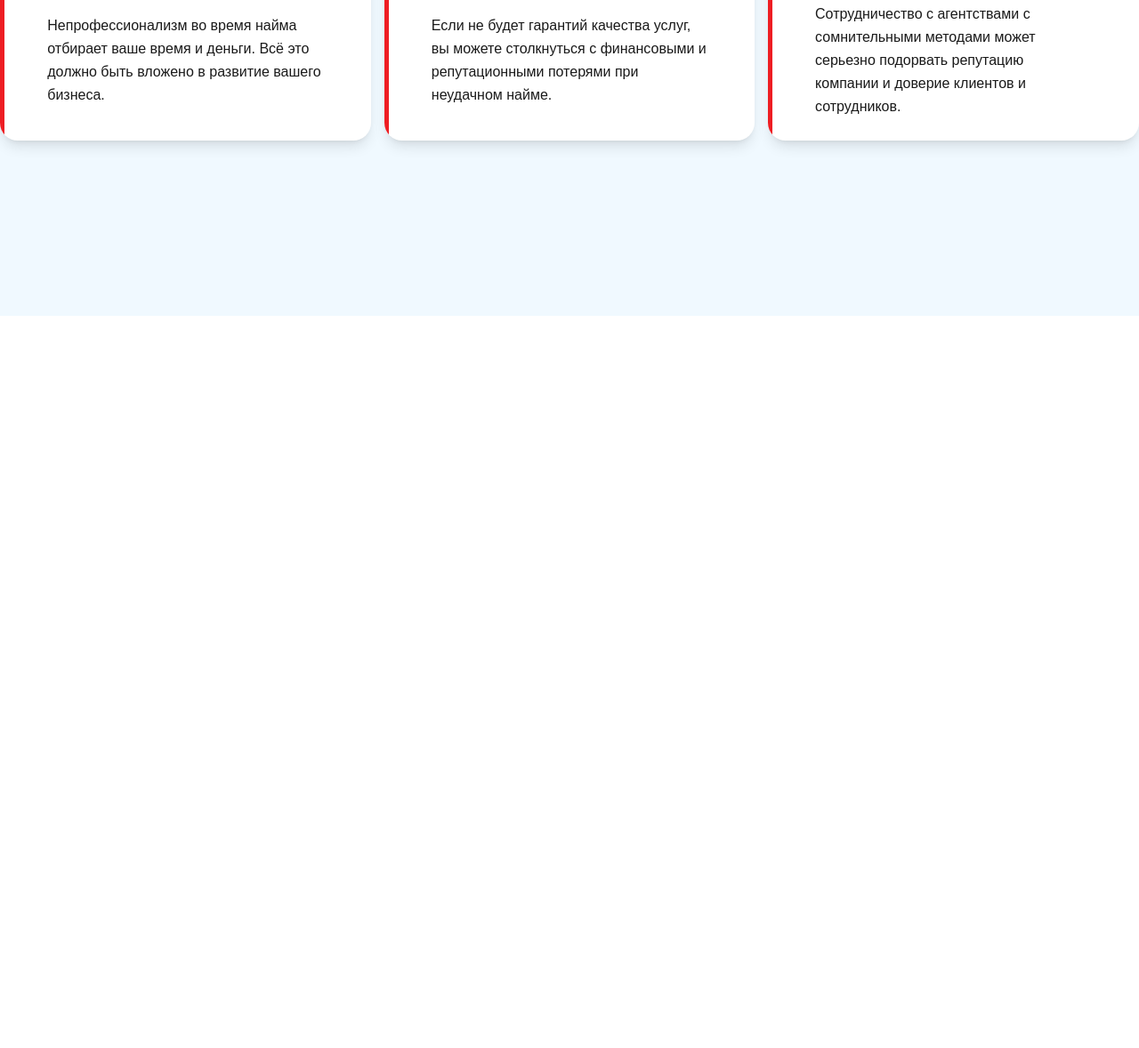
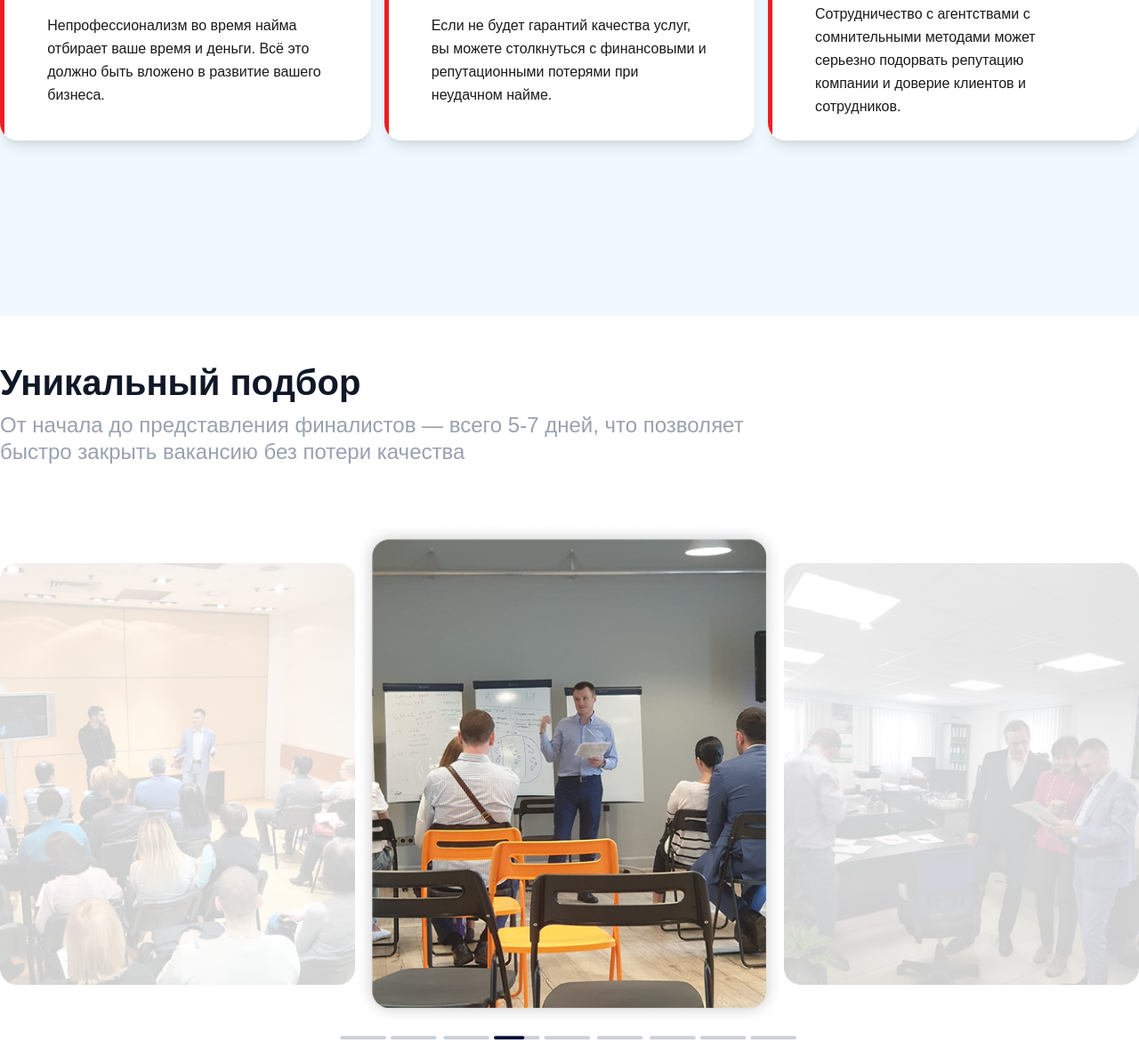
Before and after one commit to sino-Git379/TailwindExam2, a website: page index.html in a window 1280 px wide. Shown: the part 9104-10282 px from the top of the page at 89% size. Before the commit the page ends 9459 px from the top, so only its background shows below. Drawn offline with Linux system fonts and the light colour scheme.

Commit message:
13th section + Media Content

```diff
--- a/index.html
+++ b/index.html
@@ -595,6 +595,18 @@
         </div>
 
     </section>
+    <section class="max-w-[1440px] mx-auto lg:mt-[50px] mt-[350px]">
+        <h2 class="text-[40px] font-bold text-gray-900 mb-2 leading-tight">Уникальный подбор</h2>
+        <p class="lg:text-[24px] lg:w-[852px] text-gray-400 mb-16 leading-tight">От начала до представления финалистов — всего 5-7 дней, что позволяет быстро закрыть вакансию без потери качества
+        </p>
+        <div class="flex items-center justify-center">
+            <div class="hidden lg:block"><img src="./forimgs/Rectangle 40.png" alt=""></div>
+            <div><img src="./forimgs/Rectangle 41.png" alt=""></div>
+            <div class="hidden lg:block"><img src="./forimgs/Rectangle 42.png" alt=""></div>
+        </div>
+        <div><img class="mx-auto" src="./forimgs/image.png" alt=""></div>
+
+    </section>
 
 
 </body>
```
Also changed, not shown: forimgs/Rectangle 40.png (added), forimgs/Rectangle 41.png (added), forimgs/Rectangle 42.png (added), forimgs/image.png (added), src/output.css.
